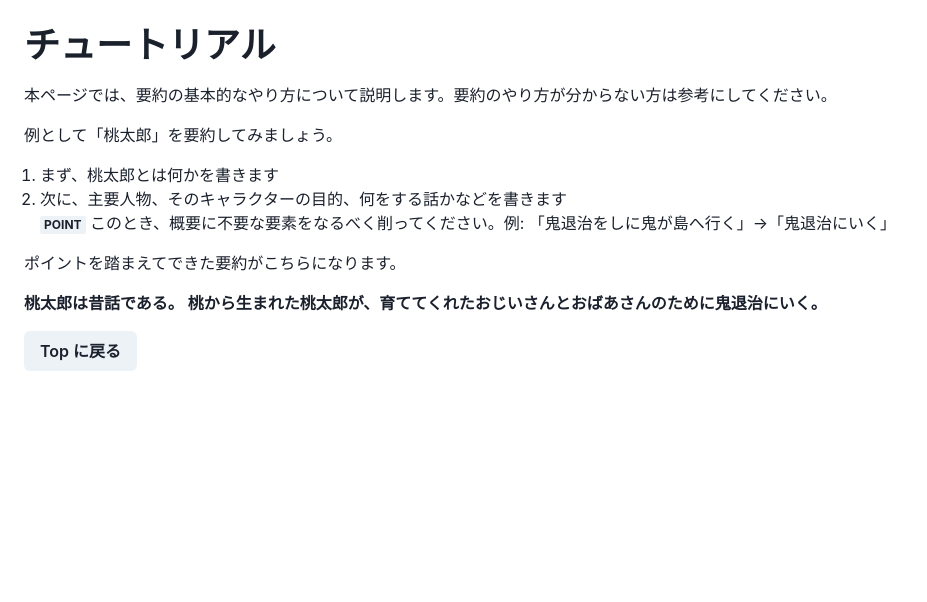
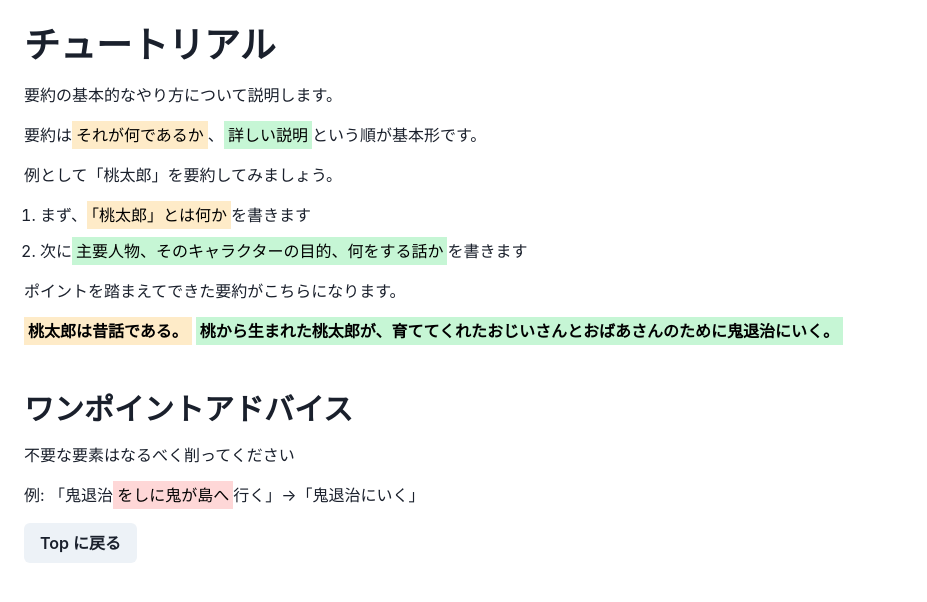
Before and after one commit to pandanoir/summarize-me, a Next.js app: page /tutorial in a window 1280 px wide. Shown: the top 602 px of the page, without its empty margins (0-927 px from the left). Built offline with nearby package versions, Linux system fonts and the light colour scheme; no server answers.

Commit message:
Update tutorial page

```diff
--- a/pages/tutorial.tsx
+++ b/pages/tutorial.tsx
@@ -6,7 +6,6 @@ import {
   OrderedList,
   ListItem,
   VStack,
-  Badge,
   Button,
   Box,
 } from '@chakra-ui/react';
@@ -14,42 +13,60 @@ import { FC, PropsWithChildren } from 'react';
 
 const { span: InlineText } = chakra;
 
-const ExampleText: FC<PropsWithChildren<Record<string, unknown>>> = ({
-  children,
-}) => (
-  <InlineText bg="blue.100" borderRadius={3} px={2}>
-    {children}
-  </InlineText>
-);
-
 const Challenge = () => {
   return (
     <ChakraProvider>
-      <VStack p={6} as="main" spacing={4} align="stretch">
+      <VStack p={6} as="main" spacing={12} align="stretch">
+        <VStack spacing={4} align="stretch">
           <Heading>チュートリアル</Heading>
+          <Text>要約の基本的なやり方について説明します。</Text>
           <Text>
-          本ページでは、要約の基本的なやり方について説明します。要約のやり方が分からない方は参考にしてください。
+            要約は
+            <Text as="mark" px="1" py="1" bg="orange.100">
+              それが何であるか
+            </Text>
+            、
+            <Text as="mark" px="1" py="1" bg="green.100">
+              詳しい説明
+            </Text>
+            という順が基本形です。
           </Text>
           <Text>例として「桃太郎」を要約してみましょう。</Text>
-        <OrderedList>
+          <OrderedList spacing="3">
             <ListItem>
-            <Text>まず、桃太郎とは何かを書きます</Text>
+              まず、
+              <Text as="mark" px="1" py="1" bg="orange.100">
+                「桃太郎」とは何か
+              </Text>
+              を書きます
             </ListItem>
             <ListItem>
-            <Text>
-              次に、主要人物、そのキャラクターの目的、何をする話かなどを書きます
+              次に
+              <Text as="mark" px="1" py="1" bg="green.100">
+                主要人物、そのキャラクターの目的、何をする話か
               </Text>
-            <Text>
-              <Badge>Point</Badge>{' '}
-              このとき、概要に不要な要素をなるべく削ってください。例:
-              「鬼退治をしに鬼が島へ行く」→「鬼退治にいく」
-            </Text>
+              を書きます
             </ListItem>
           </OrderedList>
           <Text>ポイントを踏まえてできた要約がこちらになります。</Text>
           <Text fontWeight="bold">
+            <Text as="mark" px="1" py="1" bg="orange.100" mr="1">
               桃太郎は昔話である。
+            </Text>
+            <Text as="mark" px="1" py="1" bg="green.100">
               桃から生まれた桃太郎が、育ててくれたおじいさんとおばあさんのために鬼退治にいく。
+            </Text>
+          </Text>
+        </VStack>
+        <VStack spacing={4} align="stretch">
+          <Heading size="lg">ワンポイントアドバイス</Heading>
+          <Text>不要な要素はなるべく削ってください</Text>
+          <Text>
+            例: 「鬼退治
+            <Text as="mark" px="1" py="1" bg="red.100">
+              をしに鬼が島へ
+            </Text>
+            行く」→「鬼退治にいく」
           </Text>
           <Box>
             <Button as="a" href="/">
@@ -57,6 +74,7 @@ const Challenge = () => {
             </Button>
           </Box>
         </VStack>
+      </VStack>
     </ChakraProvider>
   );
 };
```
Lines whose indentation alone changed are shown as unchanged.
